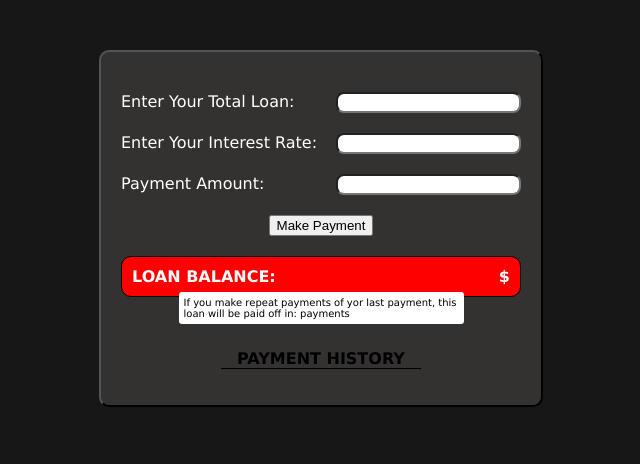
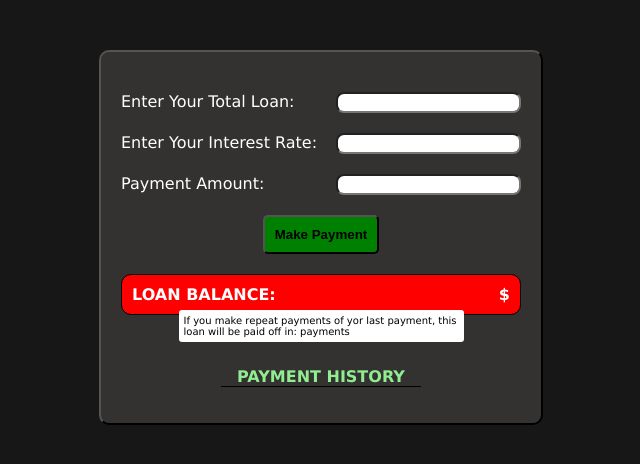
Before and after one commit to Bay102/debt.Calculator, a React (Create React App) app: page / in a window 1280 px wide. Shown: the top 464 px of the page, without its empty margins (319-959 px from the left). Built offline with nearby package versions, Linux system fonts and the light colour scheme.

Commit message:
green theme added

```diff
--- a/src/App.css
+++ b/src/App.css
@@ -2,6 +2,19 @@ body {
   background-color: rgba(15, 14, 14, 0.96);
 
 }
+
+li {
+  color: lightgreen;
+  list-style: none;
+}
+
+button {
+  background-color: green;
+  border-radius: 5px;
+  padding: 10px;
+  font-weight: 800;
+}
+
 
 .App-header {
   background-color: #282c34;
@@ -61,6 +74,7 @@ input {
   border-bottom: 1px solid black;
   width: 200px;
   margin: auto;
+  color: lightgreen;
 }
 
 .payoff {
--- a/src/CalculatorForm.jsx
+++ b/src/CalculatorForm.jsx
@@ -20,7 +20,7 @@ class CalculatorForm extends React.Component {
       this.setState({
         paymentsUntilPayoff: (balance / paymentAmount).toFixed(0),
       });
-    } if ( +balance - +paymentAmount === 0) {
+    } if ( +balance - + paymentAmount === 0) {
       this.setState({ paymentsUntilPayoff: 0 });
     }
   };
@@ -41,7 +41,6 @@ class CalculatorForm extends React.Component {
     const { balance, interest, paymentAmount } = this.state;
     const loanInterest = (+interest / 12) * +balance;
     const paymentAfterInterest = +paymentAmount - +loanInterest;
-
     this.setState({
       balance: (+balance - +paymentAfterInterest).toFixed(2),
     });
```
